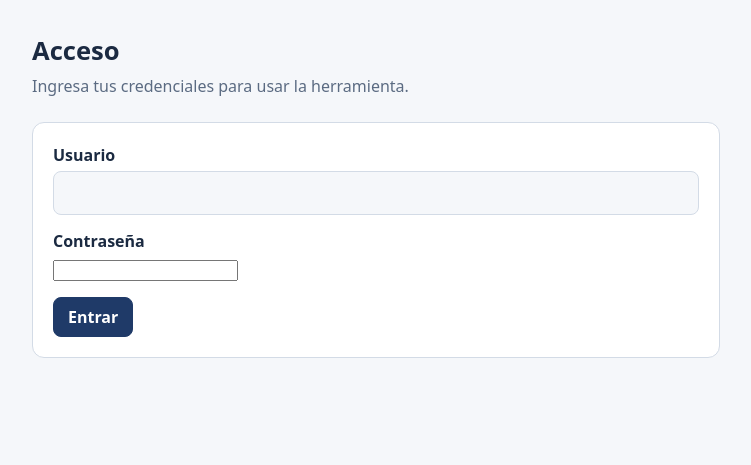
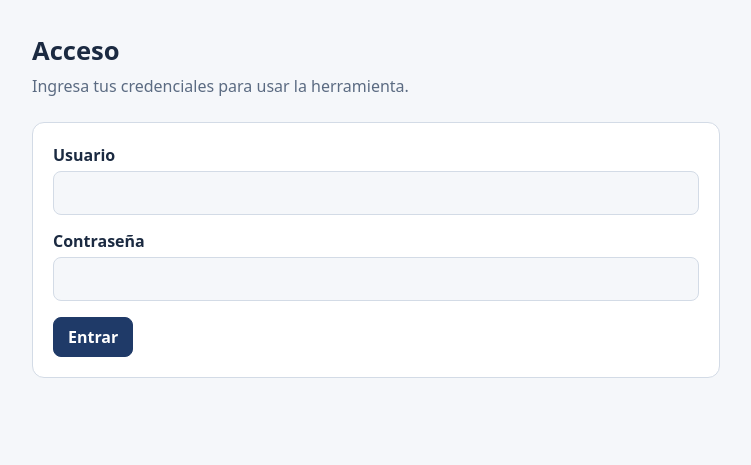
Before and after one commit to ralvaradot11/profesor-virtual-rise, a plain HTML site: page index.html in a window 1280 px wide. Shown: the whole page, without its empty margins (264-1015 px from the left). Drawn offline with Linux system fonts and the light colour scheme.

Commit message:
Add files via upload

```diff
--- a/index.html
+++ b/index.html
@@ -38,7 +38,7 @@
     #drop span { color: var(--muted); font-size: .92rem; }
     label { display: block; font-weight: 600; margin: 14px 0 4px; }
     label:first-child { margin-top: 0; }
-    input[type=text], textarea {
+    input[type=text], input[type=password], textarea {
       width: 100%; padding: 9px 11px; border: 1px solid var(--border); border-radius: 8px;
       background: var(--bg); color: var(--text); font: inherit;
     }
```
